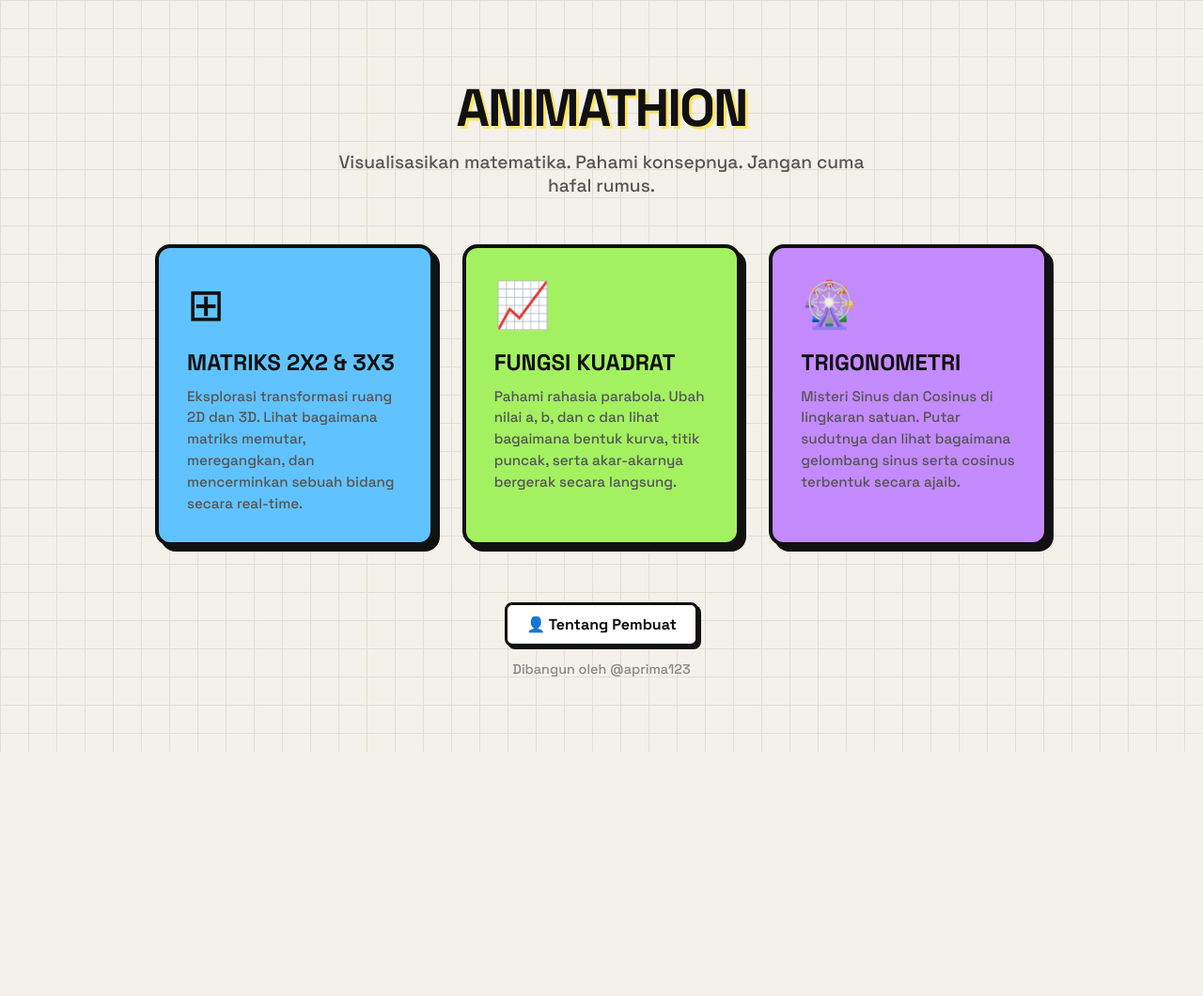
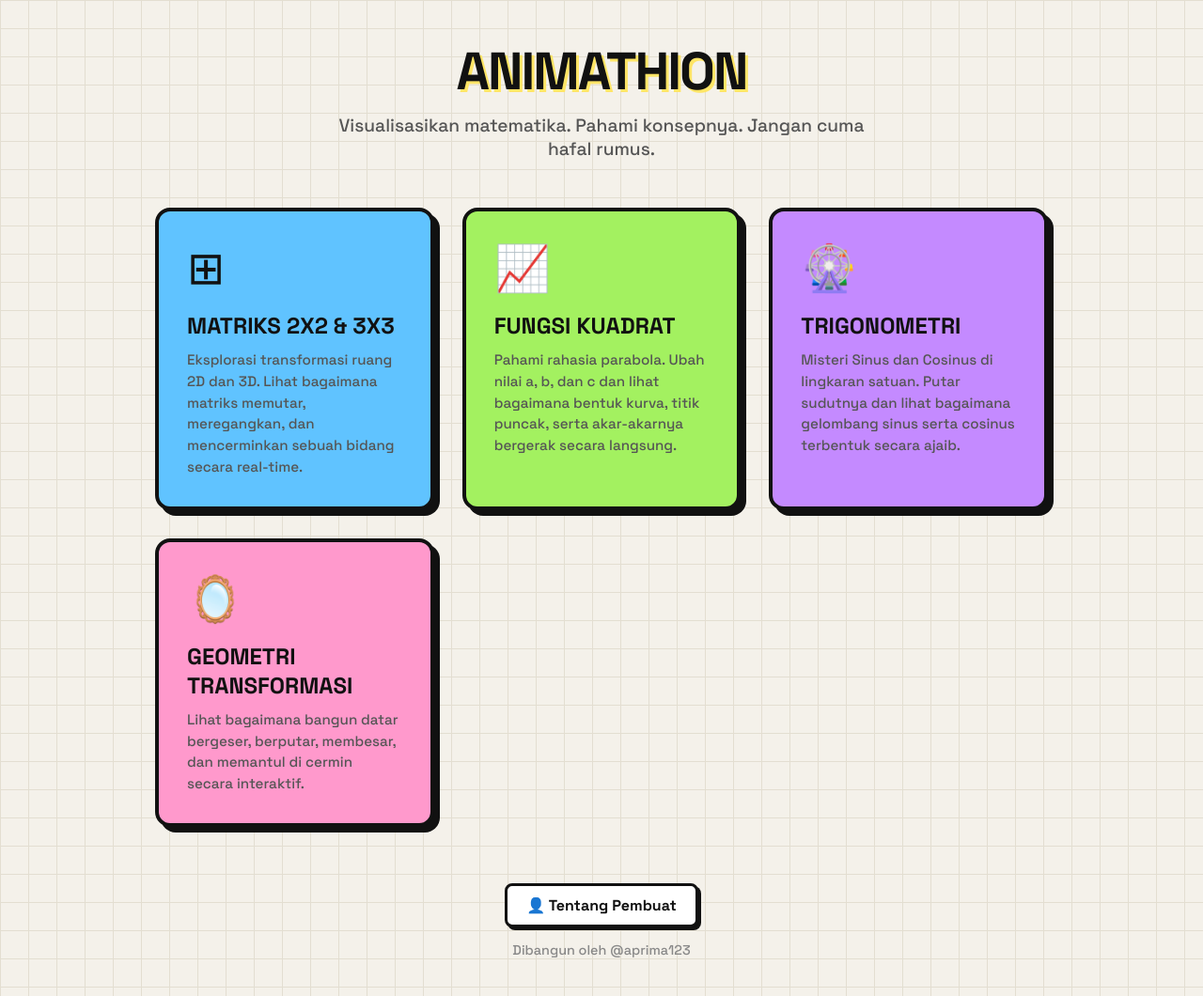
Before and after one commit to aprima123/animathion, a plain HTML site: page index.html in a window 1280 px wide. Shown: the whole page at 94% size. Before the commit the page ends 800 px from the top, so only its background shows below. Drawn offline with Linux system fonts and the light colour scheme.

Commit message:
Add transformation geometry card to index.html

```diff
--- a/index.html
+++ b/index.html
@@ -107,6 +107,13 @@
       <div class="card-title">Trigonometri</div>
       <div class="card-desc">Misteri Sinus dan Cosinus di lingkaran satuan. Putar sudutnya dan lihat bagaimana gelombang sinus serta cosinus terbentuk secara ajaib.</div>
     </a>
+
+    <!-- Kartu Geometri Transformasi -->
+    <a href="transformasi.html" class="card card-trigonometri" style="background: var(--hl-pink);">
+      <div class="card-icon">🪞</div>
+      <div class="card-title">Geometri Transformasi</div>
+      <div class="card-desc">Lihat bagaimana bangun datar bergeser, berputar, membesar, dan memantul di cermin secara interaktif.</div>
+    </a>
   </div>
 
   <div class="footer">
```
